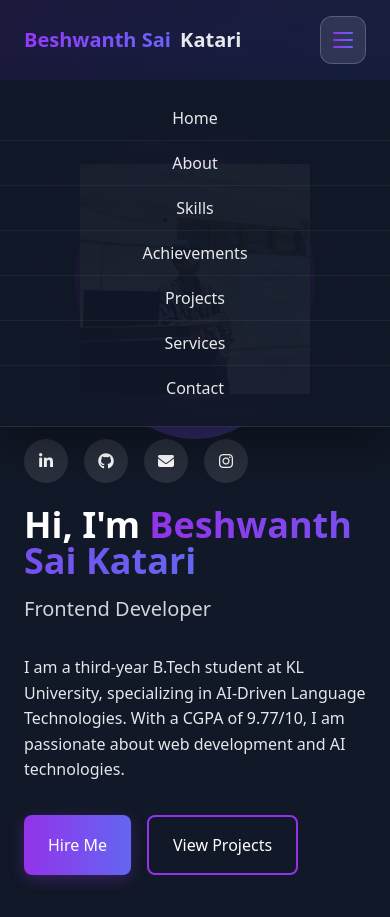
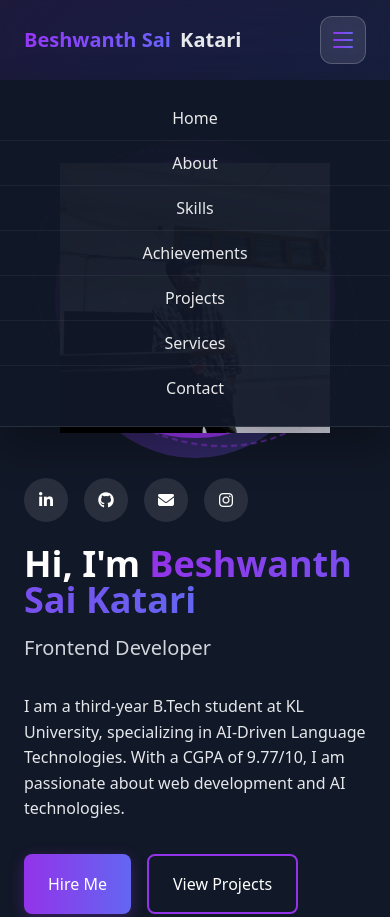
Before and after one commit to Beshwanthsai/PORTFOLIO, a website: page index.html in a window 390 px wide. Shown: the top 917 px of the page. Drawn offline with nearby package versions, Linux system fonts and the light colour scheme.

Commit message:
Fix hero image circular display on mobile devices

```diff
--- a/style.css
+++ b/style.css
@@ -1885,7 +1885,7 @@ img, video, iframe {
   }
 
   .hero-image-container {
-    max-width: 240px;
+    max-width: 280px;
   }
 
   .mobile-nav-item {
```
